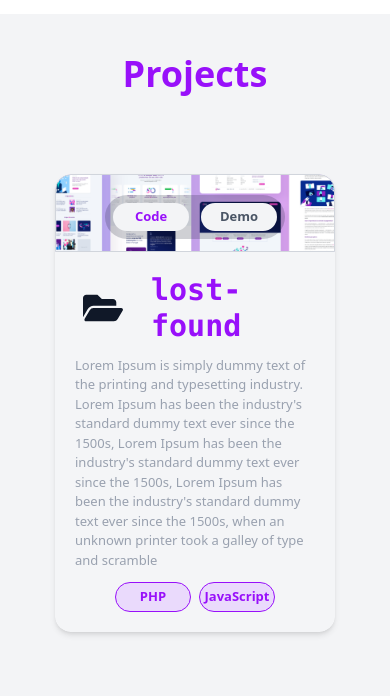
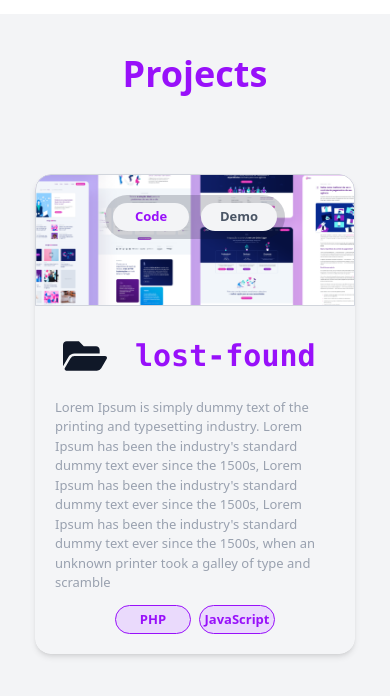
Before and after one commit to jasonkaiser/personal-portfolio, a React (Vite) app: page / in a window 390 px wide. Shown: the part 6184-6880 px from the top of the page. Built offline with nearby package versions, Linux system fonts and the light colour scheme.

Commit message:
responsive fix

```diff
--- a/src/index.css
+++ b/src/index.css
@@ -125,9 +125,10 @@ h1.underline-line::before {
 
 
     .card {
-      @apply w-full max-w-[280px] h-auto flex items-center justify-center rounded-2xl transition-colors duration-300 group-hover:bg-gray-200 shadow-md;
+
+      @apply w-120 h-120 flex items-center bg-gray-50 justify-center rounded-2xl transition-colors duration-300 group-hover:bg-gray-200 shadow-md
+
     }
 
 
-
 }
```
